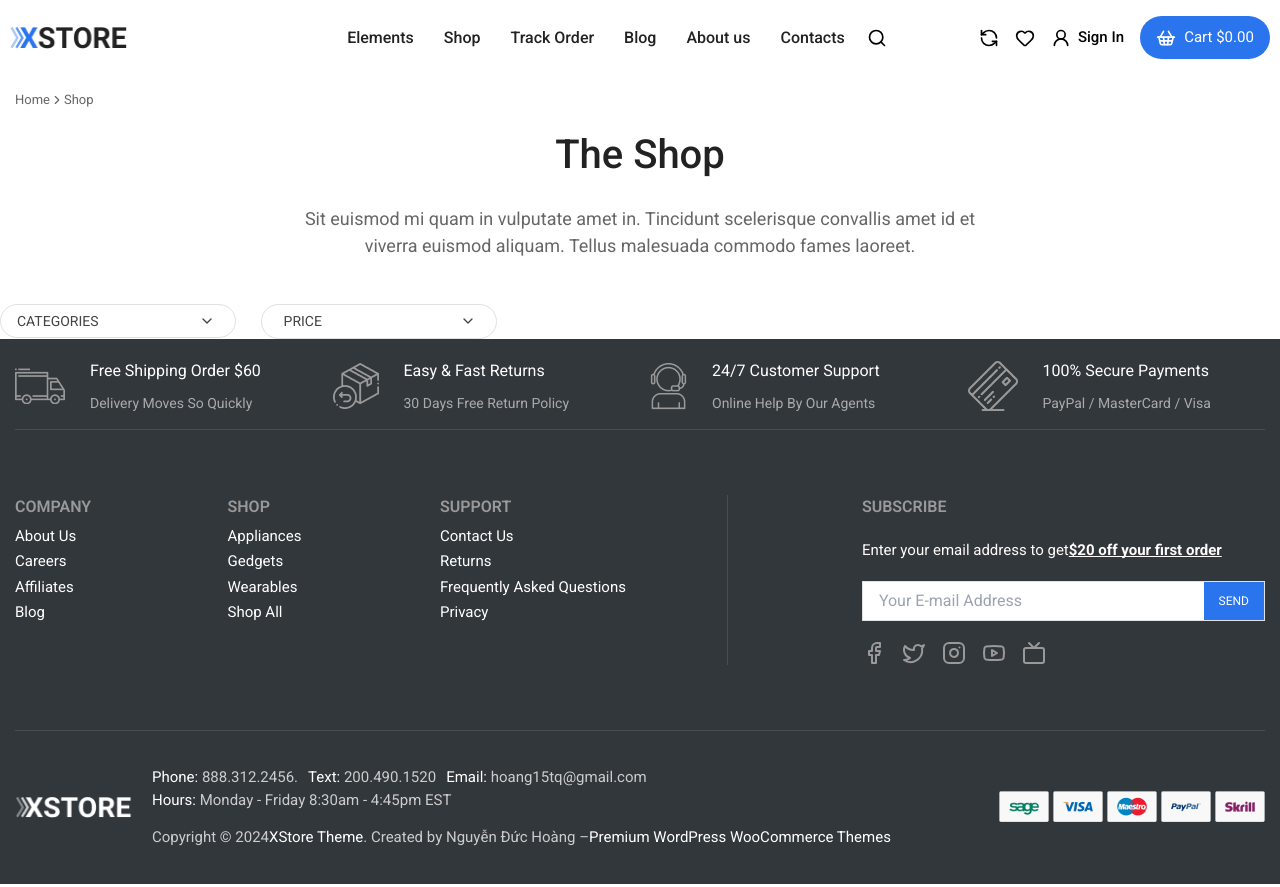
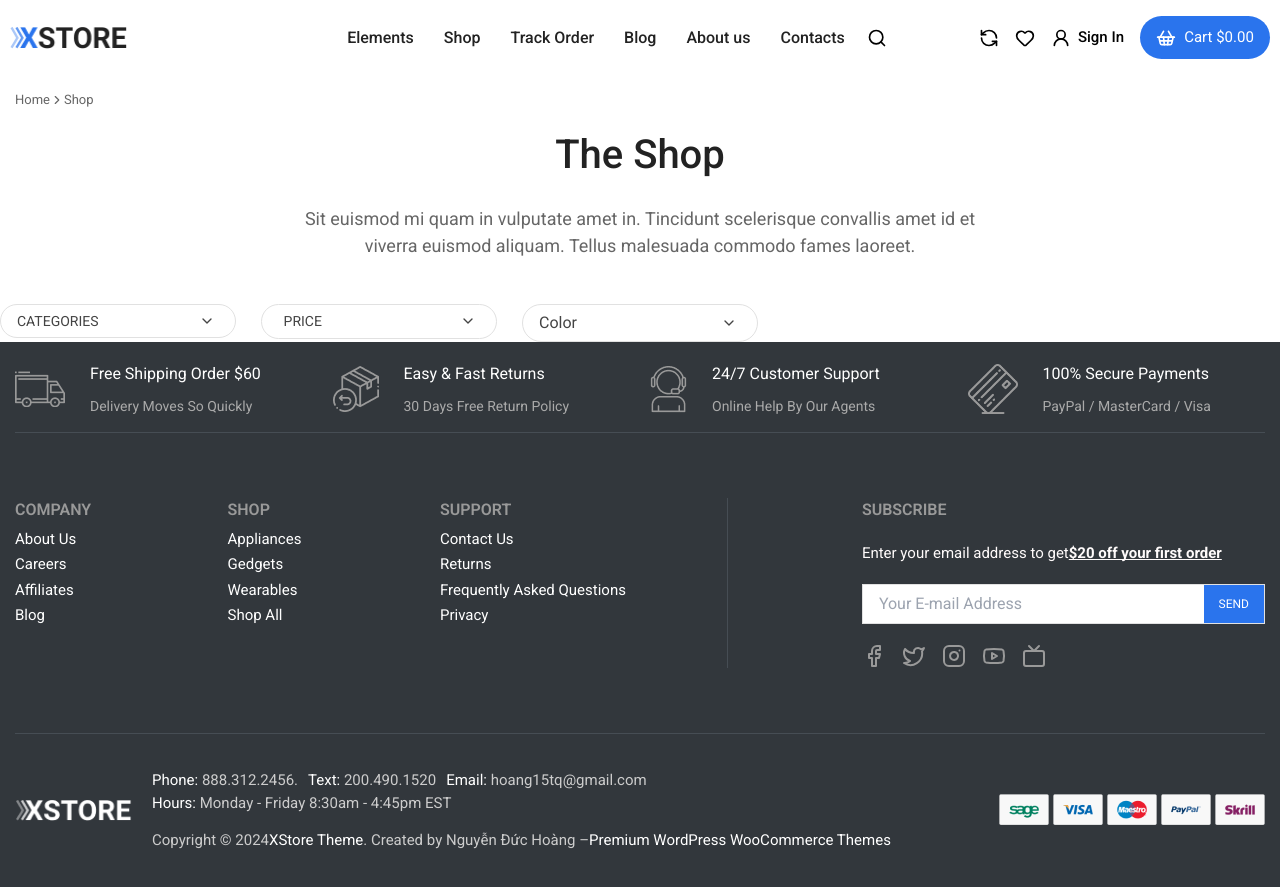
Before and after one commit to vithocbai/ecommerce-app, a React (Vite) app: page /shop in a window 1280 px wide. Built offline with nearby package versions, Linux system fonts and the light colour scheme.

Commit message:
Thêm color selection cho  FilterBar component

```diff
--- a/src/components/FilterBar/FilterBar.tsx
+++ b/src/components/FilterBar/FilterBar.tsx
@@ -1,4 +1,4 @@
-import { div } from "framer-motion/client";
+import { div, span } from "framer-motion/client";
 import { ChevronDown, ChevronUp, X } from "lucide-react";
 import { useState } from "react";
 
@@ -23,12 +23,14 @@ export const FilterBar: React.FC = () => {
     });
 
     const [openDropdown, setOpenDropdown] = useState<string | null>(null);
+
     const [tempPriceRange, setTempPriceRange] = useState<[number, number]>([149, 1299]);
-    const [showCategory, setShowCategory] = useState(false);
     const [showPrice, setShowPrice] = useState(false);
     const minPrice = 149;
     const maxPrice = 1300;
     const step = 1;
+
+    const [selectedColors, setSelectedColors] = useState<string[]>([]);
 
     const categories: FilterOption[] = [
         { value: "computer-pc", label: "Computer & PC" },
@@ -38,13 +40,13 @@ export const FilterBar: React.FC = () => {
     ];
 
     const colors: FilterOption[] = [
-        { value: "black", label: "black" },
-        { value: "blue", label: "blue" },
-        { value: "red", label: "red" },
+        { value: "black", label: "#000" },
+        { value: "blue", label: "#1e73be" },
+        { value: "red", label: "#dd3333" },
     ];
 
     const toggleDropdown = (dropdown: string) => {
-        setOpenDropdown(openDropdown == dropdown ? null : dropdown);
+        setOpenDropdown(dropdown == openDropdown ? null : dropdown)
     };
 
     const handleCategoryChange = (category: string) => {
@@ -61,6 +63,10 @@ export const FilterBar: React.FC = () => {
     const handleMaxChange = (e: React.ChangeEvent<HTMLInputElement>) => {
         const value = Math.max(Number(e.target.value), tempPriceRange[0] + 1);
         setTempPriceRange([tempPriceRange[0], value]);
+    };
+
+    const handleColorClick = (value: string) => {
+        setSelectedColors((prev) => (prev.includes(value) ? prev.filter((e) => e !== value) : [...prev, value]));
     };
 
     const clearCategory = () => {
@@ -217,6 +223,60 @@ export const FilterBar: React.FC = () => {
                             )}
                         </div>
                     </div>
+
+                    {/* Color */}
+                    <div>
+                        <div className="relative ">
+                            <button
+                                onClick={() => toggleDropdown("color")}
+                                className="overflow-hidden flex items-center justify-between w-full gap-2 border-[1px] border-[#e1e1e1] rounded-full pl-4 pr-5 py-[6px] text-[#444]"
+                            >
+                                <div>Color</div>
+                                <div className="ml-auto uppercase flex items-center gap-[4px] max-w-[140px] overflow-hidden">
+                                    {selectedColors.map((color) => {
+                                        return (
+                                            <div
+                                                onClick={(e) => {
+                                                    e.stopPropagation();
+                                                    handleColorClick(color);
+                                                }}
+                                                className="group flex items-center gap-[2px] whitespace-nowrap text-[#555] rounded-sm text-[12px] bg-[#ddd] py-[5px] px-[7px]"
+                                            >
+                                                <span key={color} className="hidden group-hover:block">
+                                                    <X size={12} />
+                                                </span>
+                                                {color}
+                                            </div>
+                                        );
+                                    })}
+                                </div>
+                                <div className="">
+                                    {openDropdown ? (
+                                        <ChevronUp className="" size={16} />
+                                    ) : (
+                                        <ChevronDown className="" size={16} />
+                                    )}
+                                </div>
+                            </button>
+                            {/* Color Display  */}
+                            {openDropdown === "color" && (
+                                <div className="absolute top-[100%] left-0 right-0 bg-white border-[1px] border-[#e1e1e1] py-5 px-4 mt-[3px] mb-[10px]">
+                                    <div className="flex">
+                                        {colors.map((color) => {
+                                            return (
+                                                <div
+                                                    datatype=""
+                                                    onClick={() => handleColorClick(color.value)}
+                                                    className={`mx-[5px] mb-[14px] w-[24px] h-[24px] rounded-full py-[5px] border-[#e1e1e1] border-[1px] cursor-pointer`}
+                                                    style={{ background: `${color.label}` }}
+                                                ></div>
+                                            );
+                                        })}
+                                    </div>
+                                </div>
+                            )}
+                        </div>
+                    </div>
                 </div>
             </div>
         </section>
```
